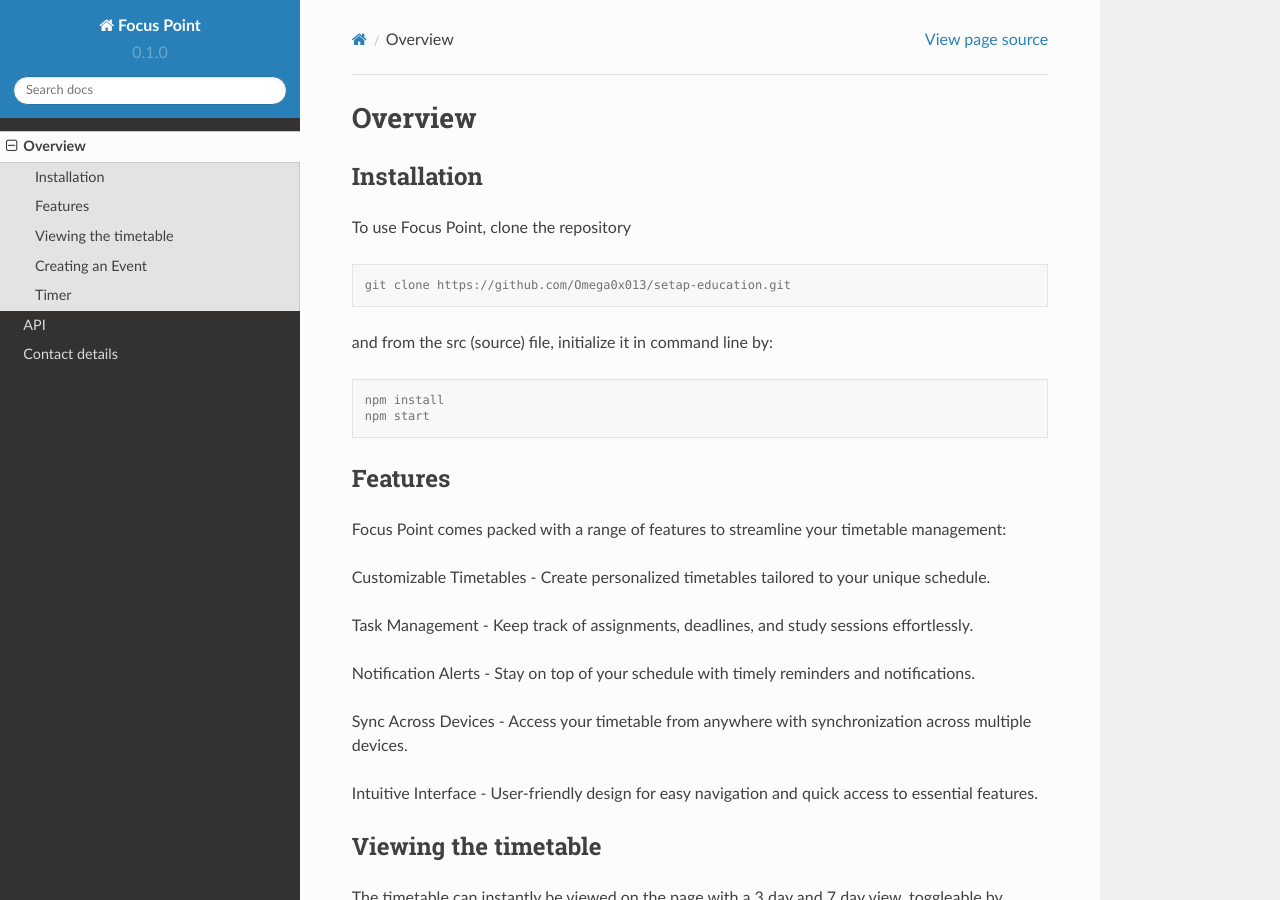
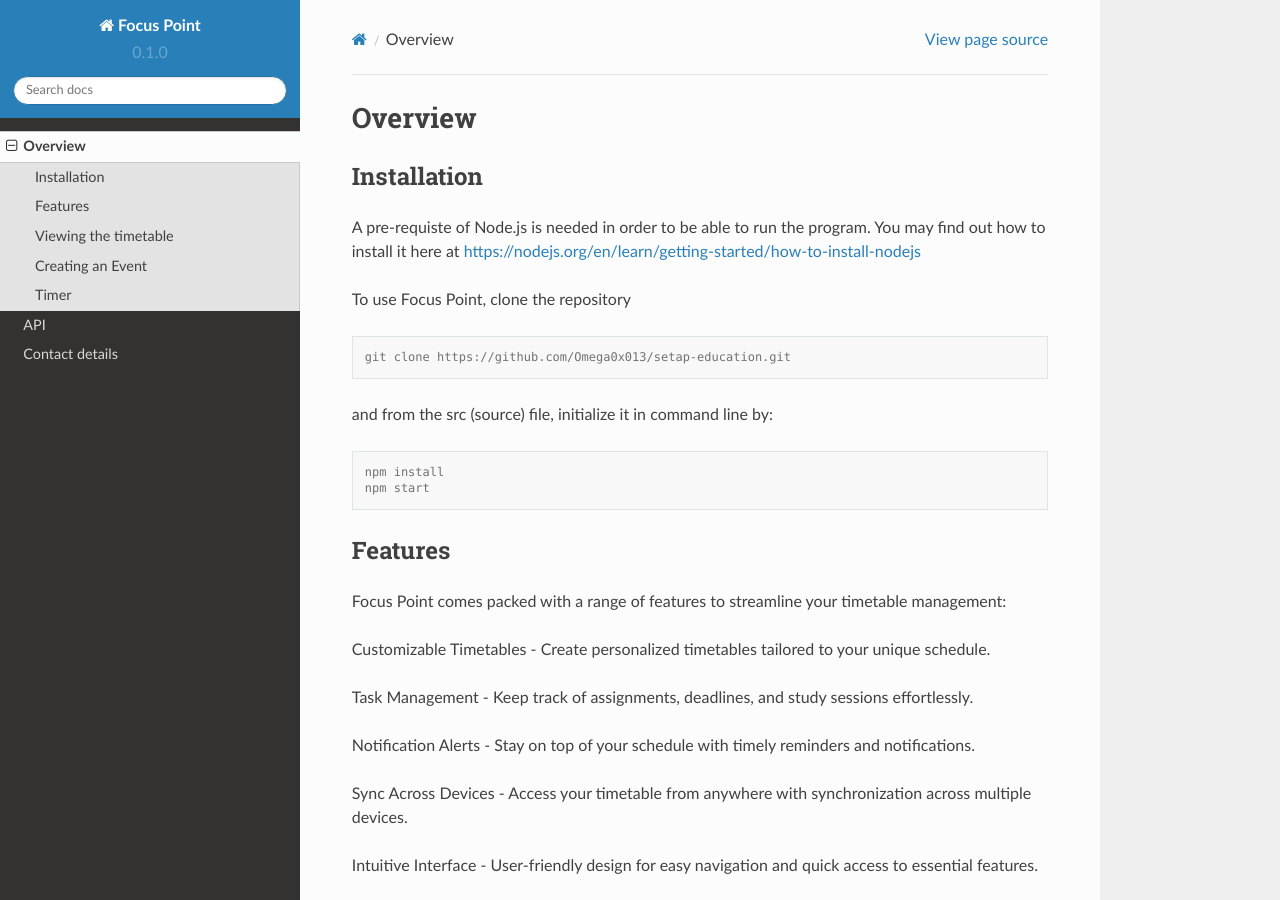
Before and after one commit to Omega0x013/focus-point-docs, a Sphinx documentation site: the page built from docs/source/usage.rst, in a window 1280 px wide and 900 px high. Built offline with Sphinx 7.4.7 and the Read the Docs theme 2.0.0, drawn with Linux system fonts in a browser that asks for light colours.

Commit message:
Update usage.rst

```diff
--- a/docs/source/usage.rst
+++ b/docs/source/usage.rst
@@ -5,6 +5,8 @@
 
 Installation
 ------------
+
+A pre-requiste of Node.js is needed in order to be able to run the program. You may find out how to install it here at https://nodejs.org/en/learn/getting-started/how-to-install-nodejs
 
 To use Focus Point, clone the repository
 
```
